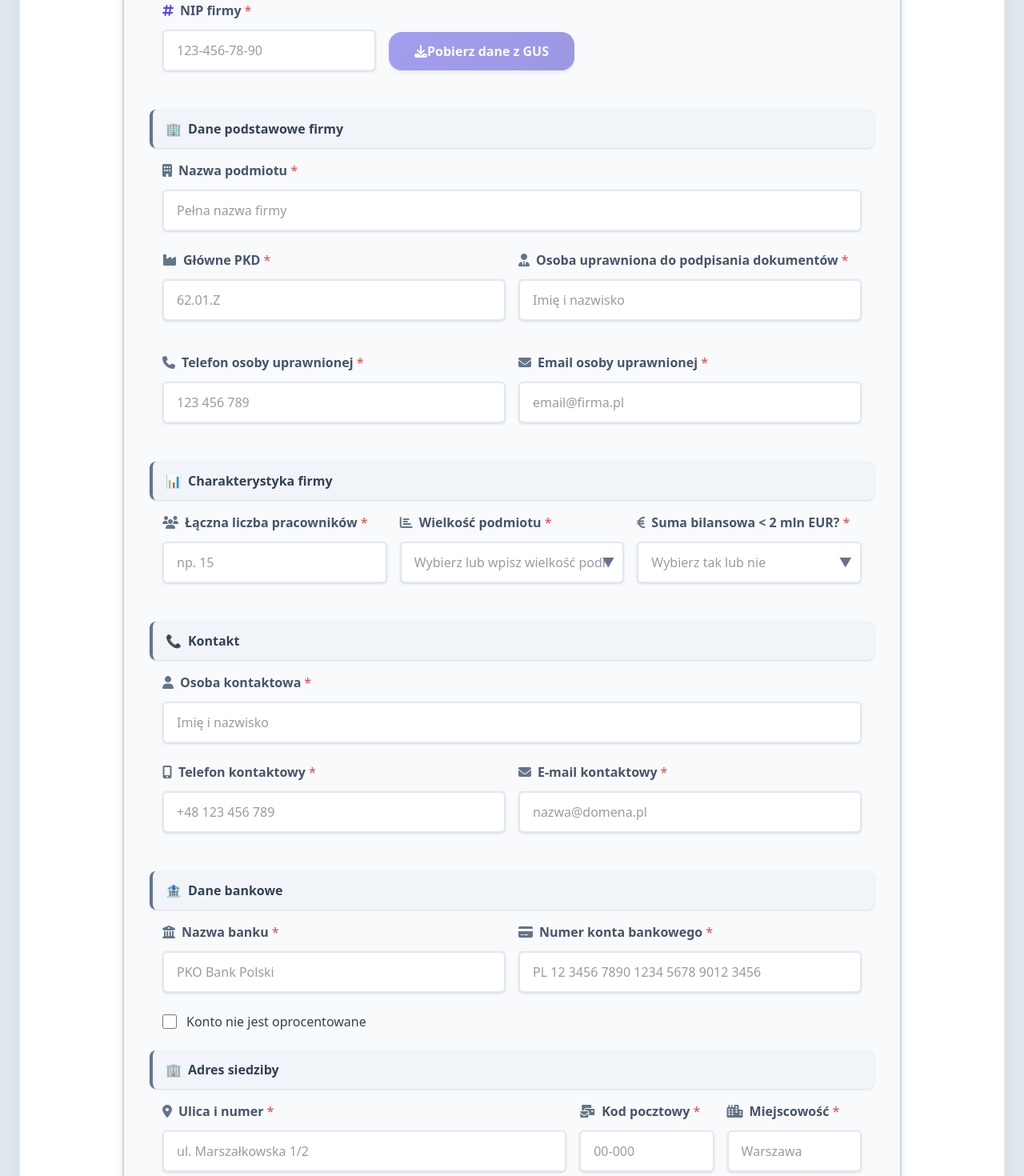
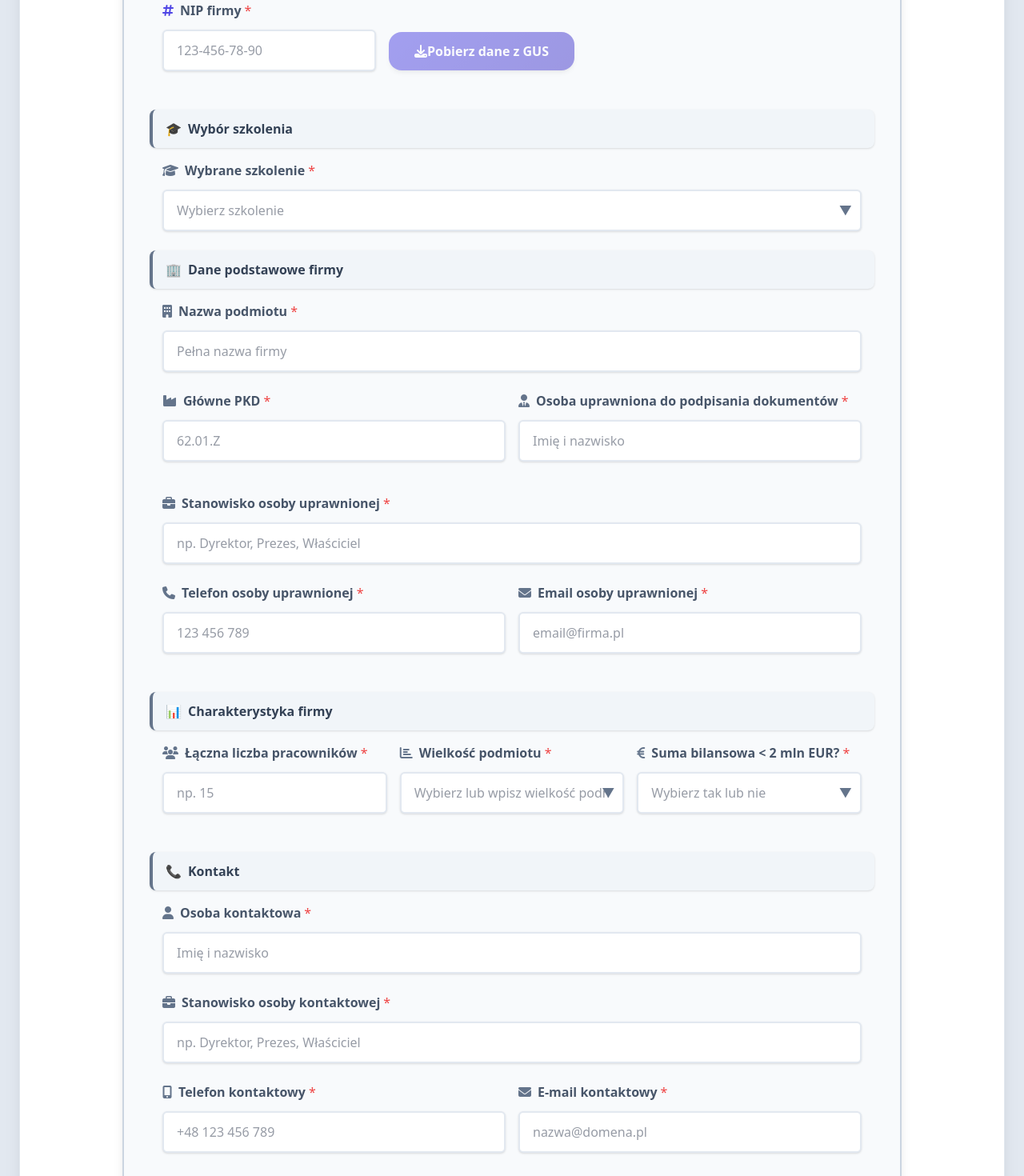
Before and after one commit to jabcaq/KFS-Mitura, a React (Vite) app: page / in a window 1280 px wide. Shown: the part 660-2130 px from the top of the page at 80% size. Built offline with nearby package versions, Linux system fonts and the light colour scheme.

Commit message:
dodanie nowych pól w formatce
Dodanie

- rodzaju szkolenia
- dodanie stanowiska os. reprezentującej
- dodanie stanowiska os. kontaktowej

```diff
--- a/src/components/ApplicationSummary.tsx
+++ b/src/components/ApplicationSummary.tsx
@@ -298,8 +298,18 @@ const ApplicationSummary: React.FC<ApplicationSummaryProps> = ({
                   </div>
 
                   <div style={{display: 'flex', alignItems: 'center', paddingBottom: '12px', borderBottom: '1px solid var(--neutral-200)', gap: '8px'}}>
+                    <label className="text-sm font-medium text-neutral-500">Wybrane szkolenie:</label>
+                    <p className="text-neutral-900 font-medium">{companyData.selected_training || 'Brak wyboru'}</p>
+                  </div>
+
+                  <div style={{display: 'flex', alignItems: 'center', paddingBottom: '12px', borderBottom: '1px solid var(--neutral-200)', gap: '8px'}}>
                     <label className="text-sm font-medium text-neutral-500">Reprezentant:</label>
                     <p className="text-neutral-900 font-medium">{companyData.representative_person}</p>
+                  </div>
+
+                  <div style={{display: 'flex', alignItems: 'center', paddingBottom: '12px', borderBottom: '1px solid var(--neutral-200)', gap: '8px'}}>
+                    <label className="text-sm font-medium text-neutral-500">Stanowisko reprezentanta:</label>
+                    <p className="text-neutral-900 font-medium">{companyData.representative_position || 'Brak'}</p>
                   </div>
 
                   <div style={{display: 'flex', alignItems: 'center', paddingBottom: '12px', borderBottom: '1px solid var(--neutral-200)', gap: '8px'}}>
@@ -310,6 +320,11 @@ const ApplicationSummary: React.FC<ApplicationSummaryProps> = ({
                   <div style={{display: 'flex', alignItems: 'center', paddingBottom: '12px', borderBottom: '1px solid var(--neutral-200)', gap: '8px'}}>
                     <label className="text-sm font-medium text-neutral-500">Osoba kontaktowa:</label>
                     <p className="text-neutral-900 font-medium">{companyData.contact_person_name}</p>
+                  </div>
+
+                  <div style={{display: 'flex', alignItems: 'center', paddingBottom: '12px', borderBottom: '1px solid var(--neutral-200)', gap: '8px'}}>
+                    <label className="text-sm font-medium text-neutral-500">Stanowisko osoby kontaktowej:</label>
+                    <p className="text-neutral-900 font-medium">{companyData.contact_person_position || 'Brak'}</p>
                   </div>
 
                   <div style={{display: 'flex', alignItems: 'center', paddingBottom: '12px', borderBottom: '1px solid var(--neutral-200)', gap: '8px'}}>
--- a/src/components/EditForm.tsx
+++ b/src/components/EditForm.tsx
@@ -29,12 +29,15 @@ const EditForm: React.FC = () => {
         company_nip: '',
         company_pkd: '',
         representative_person: '',
+        representative_position: '',
         representative_phone: '',
         representative_email: '',
         contact_person_name: '',
+        contact_person_position: '',
         contact_person_phone: '',
         contact_person_email: '',
         responsible_person_phone: '',
+        selected_training: '',
         company_address: '',
         activity_place: '',
         correspondence_address: '',
--- a/src/components/FormWizard.tsx
+++ b/src/components/FormWizard.tsx
@@ -69,12 +69,15 @@ const getDefaultWizardData = (): WizardData => ({
         company_nip: '',
         company_pkd: '',
         representative_person: '',
+        representative_position: '',
         representative_phone: '',
         representative_email: '',
         contact_person_name: '',
+        contact_person_position: '',
         contact_person_phone: '',
         contact_person_email: '',
         responsible_person_phone: '',
+        selected_training: '',
 
         // Nowe pola adresowe
         company_street: '',
--- a/src/components/steps/CompanyDataStep.tsx
+++ b/src/components/steps/CompanyDataStep.tsx
@@ -11,6 +11,17 @@ interface CompanyDataStepProps {
   onChange: (data: Partial<CompanyData>) => void;
   onValidate?: () => boolean;
 }
+
+// Lista dostępnych szkoleń
+const TRAINING_OPTIONS = [
+  'Kompleksowy dedykowany dla (branża) kurs sztucznej inteligencji A.I.',
+  'Automatyzacja procesów w (branża) z zastosowaniem technologii A.I.',
+  'Silna marka B2B w (branża). Jak zbudować mocny brand, który sprzedaje z wykorzystaniem technologii A.I.',
+  'Kompleksowy dedykowany dla (branża) kurs Video Marketing w Biznesie.',
+  'StresOUT – zarządzanie stresem oraz profilaktyka zdrowia psychicznego (branża)',
+  'PowerMind – trening zarządzania osobistym potencjałem (branża)',
+  'EffectiveTeam – poprawa zarządzania i komunikacji w firmie (branża)'
+];
 
 const CompanyDataStep: React.FC<CompanyDataStepProps> = ({ data, onChange, onValidate }) => {
   const [showActivityAddress, setShowActivityAddress] = useState(false);
@@ -143,10 +154,13 @@ const CompanyDataStep: React.FC<CompanyDataStepProps> = ({ data, onChange, onVal
           { field: 'company_name', label: 'Nazwa firmy' },
           { field: 'company_nip', label: 'NIP firmy' },
           { field: 'company_pkd', label: 'Główne PKD' },
+          { field: 'selected_training', label: 'Wybór szkolenia' },
           { field: 'representative_person', label: 'Osoba uprawniona' },
+          { field: 'representative_position', label: 'Stanowisko osoby uprawnionej' },
           { field: 'representative_phone', label: 'Telefon osoby uprawnionej' },
           { field: 'representative_email', label: 'Email osoby uprawnionej' },
           { field: 'contact_person_name', label: 'Osoba kontaktowa' },
+          { field: 'contact_person_position', label: 'Stanowisko osoby kontaktowej' },
           { field: 'contact_person_phone', label: 'Telefon osoby kontaktowej' },
           { field: 'contact_person_email', label: 'Email osoby kontaktowej' },
           { field: 'company_street', label: 'Adres siedziby - ulica' },
@@ -257,6 +271,43 @@ const CompanyDataStep: React.FC<CompanyDataStepProps> = ({ data, onChange, onVal
           </div>
         </div>
 
+        {/* Sekcja wyboru szkolenia */}
+        <div className="mb-6">
+          <h4 style={{fontSize: '16px', fontWeight: 'bold', color: 'var(--neutral-700)', marginBottom: '16px', display: 'flex', alignItems: 'center', backgroundColor: 'var(--neutral-100)', padding: '12px 16px', borderRadius: '8px', borderLeft: '4px solid var(--neutral-500)'}} className="shadow-sm">
+            <span style={{marginRight: '8px'}}>🎓</span>Wybór szkolenia
+          </h4>
+          <div className="mb-4" style={{marginLeft: '16px', marginRight: '16px'}}>
+            <FormField label={<><i className="fas fa-graduation-cap" style={{marginRight: '8px', color: 'var(--neutral-500)'}}></i>Wybrane szkolenie</>} required error={errors.selected_training}>
+              <div className={`custom-dropdown ${openDropdown === 'selected_training' ? 'open' : ''}`} ref={el => { if (el) dropdownRefs.current['selected_training'] = el; }}>
+                <div className="custom-dropdown-input" onClick={() => setOpenDropdown(openDropdown === 'selected_training' ? null : 'selected_training')}>
+                  <Input
+                    value={data.selected_training}
+                    onChange={handleChange('selected_training')}
+                    placeholder="Wybierz szkolenie"
+                    onFocus={() => setOpenDropdown('selected_training')}
+                    error={!!errors.selected_training}
+                  />
+                  <span className="dropdown-arrow">▼</span>
+                </div>
+                {openDropdown === 'selected_training' && (
+                  <div className="custom-dropdown-options">
+                    {TRAINING_OPTIONS.map(option => (
+                      <div
+                        key={option}
+                        className={`dropdown-option ${data.selected_training === option ? 'selected' : ''}`}
+                        onClick={() => handleDropdownSelect('selected_training', option)}
+                      >
+                        <span className="option-checkmark"></span>
+                        <span className="option-label">{option}</span>
+                      </div>
+                    ))}
+                  </div>
+                )}
+              </div>
+            </FormField>
+          </div>
+        </div>
+
         {/* Sekcja podstawowych danych firmy */}
         <div className="mb-6">
           <h4 style={{fontSize: '16px', fontWeight: 'bold', color: 'var(--neutral-700)', marginBottom: '16px', display: 'flex', alignItems: 'center', backgroundColor: 'var(--neutral-100)', padding: '12px 16px', borderRadius: '8px', borderLeft: '4px solid var(--neutral-500)'}} className="shadow-sm">
@@ -300,6 +351,17 @@ const CompanyDataStep: React.FC<CompanyDataStepProps> = ({ data, onChange, onVal
                 />
               </FormField>
             </div>
+          </div>
+
+          <div className="mb-4" style={{marginLeft: '16px', marginRight: '16px'}}>
+            <FormField label={<><i className="fas fa-briefcase" style={{marginRight: '8px', color: 'var(--neutral-500)'}}></i>Stanowisko osoby uprawnionej</>} required error={errors.representative_position}>
+              <Input
+                value={data.representative_position}
+                onChange={handleChange('representative_position')}
+                placeholder="np. Dyrektor, Prezes, Właściciel"
+                error={!!errors.representative_position}
+              />
+            </FormField>
           </div>
 
           <div className="grid grid-cols-1 md:grid-cols-2 gap-4" style={{marginLeft: '16px', marginRight: '16px'}}>
@@ -433,6 +495,17 @@ const CompanyDataStep: React.FC<CompanyDataStepProps> = ({ data, onChange, onVal
                 value={data.contact_person_name}
                 onChange={handleChange('contact_person_name')}
                 error={!!errors.contact_person_name}
+              />
+            </FormField>
+          </div>
+
+          <div className="mb-4" style={{marginLeft: '16px', marginRight: '16px'}}>
+            <FormField label={<><i className="fas fa-briefcase" style={{marginRight: '8px', color: 'var(--neutral-500)'}}></i>Stanowisko osoby kontaktowej</>} required error={errors.contact_person_position}>
+              <Input
+                value={data.contact_person_position}
+                onChange={handleChange('contact_person_position')}
+                placeholder="np. Dyrektor, Prezes, Właściciel"
+                error={!!errors.contact_person_position}
               />
             </FormField>
           </div>
--- a/src/components/steps/ReviewStep.tsx
+++ b/src/components/steps/ReviewStep.tsx
@@ -50,8 +50,18 @@ const ReviewStep: React.FC<ReviewStepProps> = ({ companyData, employees }) => {
                         </div>
 
                         <div style={{display: 'flex', alignItems: 'center', paddingBottom: '12px', borderBottom: '1px solid var(--neutral-200)', gap: '8px'}}>
+                            <label className="text-sm font-medium text-neutral-500">Wybrane szkolenie:</label>
+                            <p className="text-neutral-900 font-medium">{companyData.selected_training || 'Brak wyboru'}</p>
+                        </div>
+
+                        <div style={{display: 'flex', alignItems: 'center', paddingBottom: '12px', borderBottom: '1px solid var(--neutral-200)', gap: '8px'}}>
                             <label className="text-sm font-medium text-neutral-500">Reprezentant:</label>
                             <p className="text-neutral-900 font-medium">{companyData.representative_person}</p>
+                        </div>
+
+                        <div style={{display: 'flex', alignItems: 'center', paddingBottom: '12px', borderBottom: '1px solid var(--neutral-200)', gap: '8px'}}>
+                            <label className="text-sm font-medium text-neutral-500">Stanowisko reprezentanta:</label>
+                            <p className="text-neutral-900 font-medium">{companyData.representative_position || 'Brak'}</p>
                         </div>
 
                         <div style={{display: 'flex', alignItems: 'center', paddingBottom: '12px', borderBottom: '1px solid var(--neutral-200)', gap: '8px'}}>
@@ -62,6 +72,11 @@ const ReviewStep: React.FC<ReviewStepProps> = ({ companyData, employees }) => {
                         <div style={{display: 'flex', alignItems: 'center', paddingBottom: '12px', borderBottom: '1px solid var(--neutral-200)', gap: '8px'}}>
                             <label className="text-sm font-medium text-neutral-500">Osoba kontaktowa:</label>
                             <p className="text-neutral-900 font-medium">{companyData.contact_person_name}</p>
+                        </div>
+
+                        <div style={{display: 'flex', alignItems: 'center', paddingBottom: '12px', borderBottom: '1px solid var(--neutral-200)', gap: '8px'}}>
+                            <label className="text-sm font-medium text-neutral-500">Stanowisko osoby kontaktowej:</label>
+                            <p className="text-neutral-900 font-medium">{companyData.contact_person_position || 'Brak'}</p>
                         </div>
 
                         <div style={{display: 'flex', alignItems: 'center', paddingBottom: '12px', borderBottom: '1px solid var(--neutral-200)', gap: '8px'}}>
--- a/src/services/airtableServiceSecure.ts
+++ b/src/services/airtableServiceSecure.ts
@@ -56,13 +56,16 @@ const COMPANY_FIELD_IDS = {
 
     // Osoby
     representative_person: 'fldJBWA0L39GHhbzN',      // 'Osoba uprawniona'
+    representative_position: 'fldKXfo4GbwefafSe',  // 'Stanowisko osoby uprawnionej'
     representative_phone: 'fldfOB2CjNM49XXrG',       // 'Telefon przedstawiciela'
     representative_email: 'fldQ4DHHTBAcgfpSX',       // 'Email osoby uprawnionej'
     contact_person_name: 'fld3Bh5roCuUOA4Bf',        // 'Imię i nazwisko osoby kontaktowej'
+    contact_person_position: 'fldKvAL2sltLc3qTO',  // 'Stanowisko osoby kontaktowej'
     contact_person_phone: 'fldxplyEUdpO6ruC4',       // 'Telefon osoby kontaktowej'
     contact_person_email: 'fldtwLBYR0UfcWTEy',       // 'Email osoby kontaktowej'
     responsible_person: 'fldWyVXSr2YYp3ceu',         // 'Osoba odpowiedzialna'
     responsible_person_phone: 'fldpSrs1mbCg4PqIA',   // 'Telefon osoby uprawnionej'
+    selected_training: 'fld0UNbRnw26LRJxm',          // 'Jakie szkolenie'
 
     // Adresy
     company_address: 'fldKmJwLQIsrhacL8',             // 'Adres firmy'
@@ -192,12 +195,15 @@ export const submitToAirtable = async (
                     [COMPANY_FIELD_IDS.company_nip]: formData.company_nip || '',
                     [COMPANY_FIELD_IDS.company_pkd]: formData.company_pkd || '',
                     [COMPANY_FIELD_IDS.representative_person]: formData.representative_person || '',
+                    [COMPANY_FIELD_IDS.representative_position]: formData.representative_position || '',
                     [COMPANY_FIELD_IDS.representative_phone]: formData.representative_phone || '',
                     [COMPANY_FIELD_IDS.representative_email]: formData.representative_email || '',
                     [COMPANY_FIELD_IDS.contact_person_name]: formData.contact_person_name || '',
+                    [COMPANY_FIELD_IDS.contact_person_position]: formData.contact_person_position || '',
                     [COMPANY_FIELD_IDS.contact_person_phone]: formData.contact_person_phone || '',
                     [COMPANY_FIELD_IDS.contact_person_email]: formData.contact_person_email || '',
                     [COMPANY_FIELD_IDS.responsible_person_phone]: formData.responsible_person_phone || '',
+                    [COMPANY_FIELD_IDS.selected_training]: formData.selected_training || '',
                     [COMPANY_FIELD_IDS.company_address]: formData.company_address || '',
                     [COMPANY_FIELD_IDS.activity_place]: formData.activity_place || '',
                     [COMPANY_FIELD_IDS.correspondence_address]: formData.correspondence_address || '',
@@ -313,12 +319,15 @@ export const getApplicationById = async (recordId: string): Promise<ApplicationD
             company_nip: fields[COMPANY_FIELD_IDS.company_nip] || '',
             company_pkd: fields[COMPANY_FIELD_IDS.company_pkd] || '',
             representative_person: fields[COMPANY_FIELD_IDS.representative_person] || '',
+            representative_position: fields[COMPANY_FIELD_IDS.representative_position] || '',
             representative_phone: fields[COMPANY_FIELD_IDS.representative_phone] || '',
             representative_email: fields[COMPANY_FIELD_IDS.representative_email] || '',
             contact_person_name: fields[COMPANY_FIELD_IDS.contact_person_name] || '',
+            contact_person_position: fields[COMPANY_FIELD_IDS.contact_person_position] || '',
             contact_person_phone: fields[COMPANY_FIELD_IDS.contact_person_phone] || '',
             contact_person_email: fields[COMPANY_FIELD_IDS.contact_person_email] || '',
             responsible_person_phone: fields[COMPANY_FIELD_IDS.responsible_person_phone] || '',
+            selected_training: fields[COMPANY_FIELD_IDS.selected_training] || '',
             company_address: fields[COMPANY_FIELD_IDS.company_address] || '',
             activity_place: fields[COMPANY_FIELD_IDS.activity_place] || '',
             correspondence_address: fields[COMPANY_FIELD_IDS.correspondence_address] || '',
@@ -415,6 +424,15 @@ export const updateApplication = async (recordId: string, data: Partial<CompanyD
         if (data.company_name !== undefined) updateFields[COMPANY_FIELD_IDS.company_name] = data.company_name;
         if (data.company_nip !== undefined) updateFields[COMPANY_FIELD_IDS.company_nip] = data.company_nip;
         if (data.company_pkd !== undefined) updateFields[COMPANY_FIELD_IDS.company_pkd] = data.company_pkd;
+        if (data.representative_person !== undefined) updateFields[COMPANY_FIELD_IDS.representative_person] = data.representative_person;
+        if (data.representative_position !== undefined) updateFields[COMPANY_FIELD_IDS.representative_position] = data.representative_position;
+        if (data.representative_phone !== undefined) updateFields[COMPANY_FIELD_IDS.representative_phone] = data.representative_phone;
+        if (data.representative_email !== undefined) updateFields[COMPANY_FIELD_IDS.representative_email] = data.representative_email;
+        if (data.contact_person_name !== undefined) updateFields[COMPANY_FIELD_IDS.contact_person_name] = data.contact_person_name;
+        if (data.contact_person_position !== undefined) updateFields[COMPANY_FIELD_IDS.contact_person_position] = data.contact_person_position;
+        if (data.contact_person_phone !== undefined) updateFields[COMPANY_FIELD_IDS.contact_person_phone] = data.contact_person_phone;
+        if (data.contact_person_email !== undefined) updateFields[COMPANY_FIELD_IDS.contact_person_email] = data.contact_person_email;
+        if (data.selected_training !== undefined) updateFields[COMPANY_FIELD_IDS.selected_training] = data.selected_training;
         // Add more field mappings as needed
 
         const requestBody = {
--- a/src/types/index.ts
+++ b/src/types/index.ts
@@ -4,12 +4,15 @@ export interface CompanyData {
     company_nip: string;
     company_pkd: string;
     representative_person: string;
+    representative_position: string;
     representative_phone: string;
     representative_email: string;
     contact_person_name: string;
+    contact_person_position: string;
     contact_person_phone: string;
     contact_person_email: string;
     responsible_person_phone: string;
+    selected_training: string;
 
     // Adresy jako pełne teksty (tak jak w Airtable)
     company_address: string;
```
